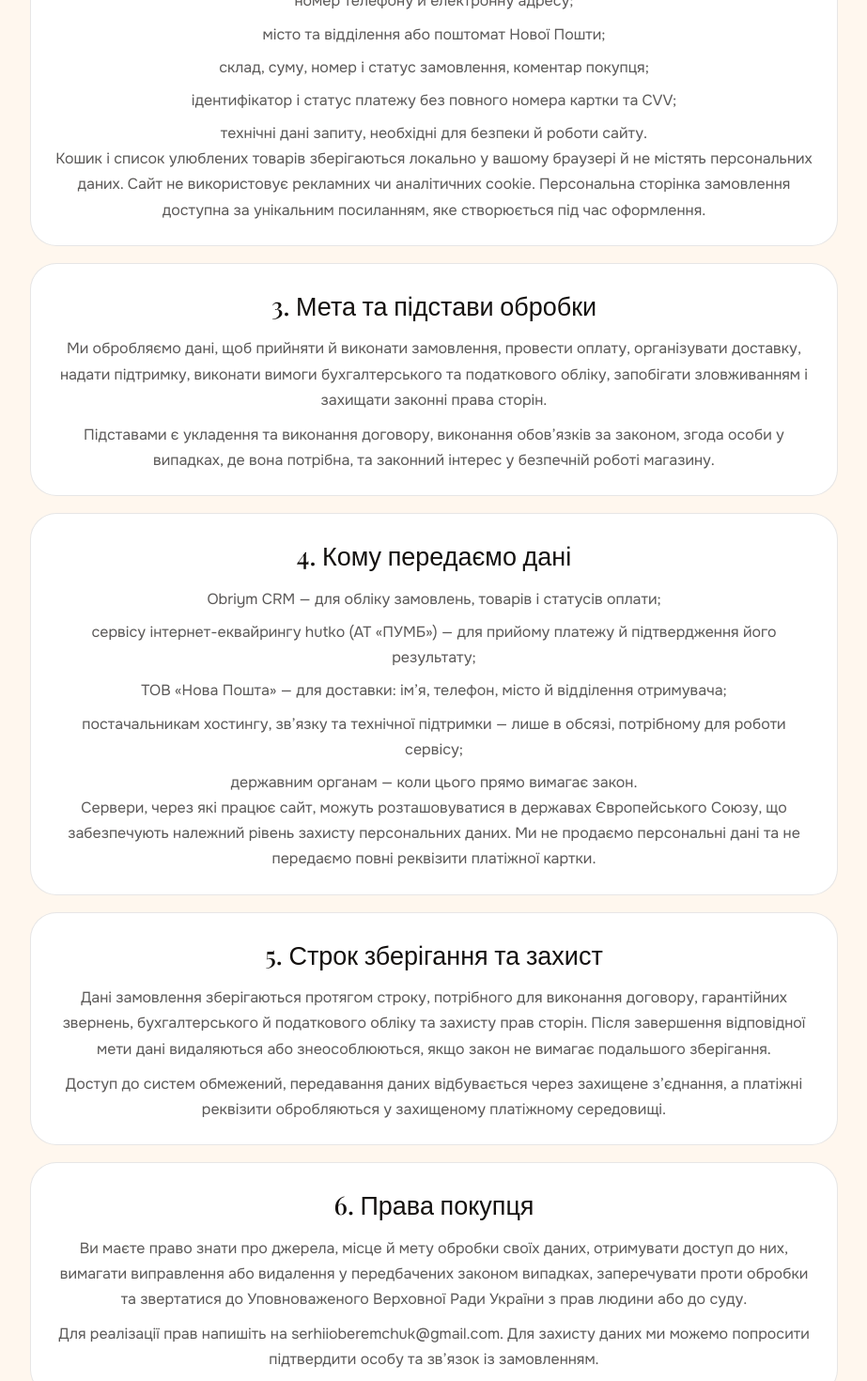
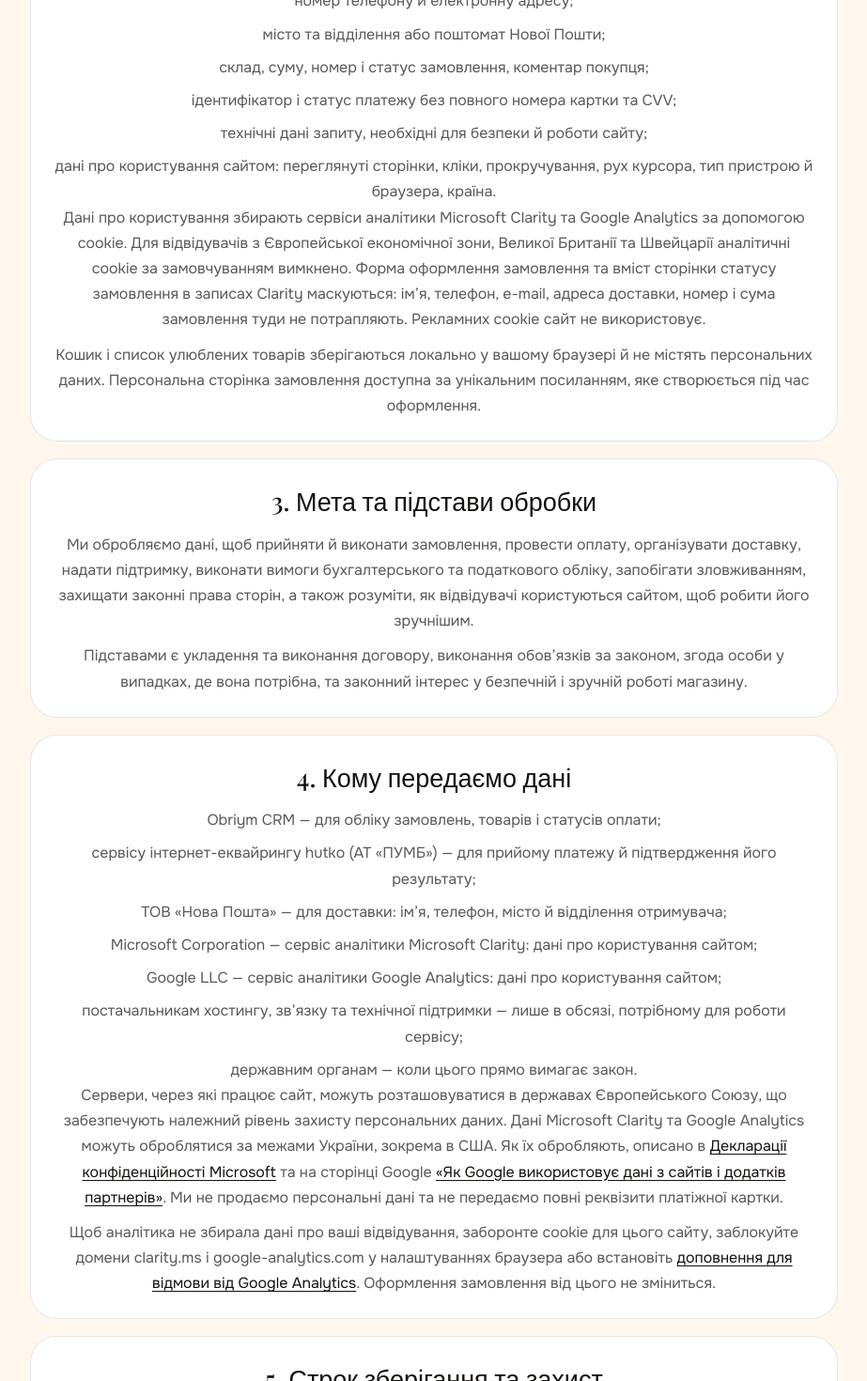
Before and after one commit to SerhiiOberemchuk/italino, a Next.js app: page /legal/privacy in a window 1280 px wide. Shown: the part 960-2430 px from the top of the page at 94% size, without its empty margins (178-1101 px from the left). Built offline with nearby package versions, Linux system fonts and the light colour scheme; no server answers; a web font is replaced by a local one.

Commit message:
analytics

```diff
--- a/package.json
+++ b/package.json
@@ -12,6 +12,8 @@
     "lint": "eslint"
   },
   "dependencies": {
+    "@microsoft/clarity": "1.0.2",
+    "@next/third-parties": "^16.3.5",
     "next": "16.3.5",
     "react": "19.2.8",
     "react-dom": "19.2.8",
--- a/src/app/layout.tsx
+++ b/src/app/layout.tsx
@@ -2,6 +2,9 @@
 import { Onest, Playfair_Display } from "next/font/google";
 // Глобальні стилі — до компонентів: їхні CSS-модулі мають перекривати глобальні.
 import "./globals.css";
+import Script from "next/script";
+import { Analytics } from "@/components/analytics/analytics";
+import { CONSENT_DEFAULTS_SCRIPT } from "@/components/analytics/consent-defaults";
 import { AnnouncementBar } from "@/components/layout/announcement-bar";
 import { SiteFooter } from "@/components/layout/site-footer";
 import { SiteHeader } from "@/components/layout/site-header";
@@ -75,6 +78,9 @@
       <body>
         <script type="application/ld+json" dangerouslySetInnerHTML={{ __html: JSON.stringify(storeJsonLd).replace(/</g, "\\u003c") }} />
         <StoreHydrator />
+        {/* Згода Google — до gtag('config'), тому beforeInteractive. */}
+        <Script id="ga-consent-default" strategy="beforeInteractive">{CONSENT_DEFAULTS_SCRIPT}</Script>
+        <Analytics host={publicSiteUrl().hostname.replace(/^www\./, "")} />
         <AnnouncementBar />
         <SiteHeader />
         {children}
--- a/src/app/legal/privacy/page.tsx
+++ b/src/app/legal/privacy/page.tsx
@@ -8,8 +8,10 @@
 /*
  * Стаття 12 Закону «Про захист персональних даних» вимагає повідомити, кому
  * передаються дані, — тому одержувачі названі поіменно, а не категоріями.
- * Якщо зміниться CRM, платіжний сервіс, перевізник чи хостинг, цей перелік
- * треба оновити разом із кодом.
+ * Якщо зміниться CRM, платіжний сервіс, перевізник, хостинг чи аналітика, цей
+ * перелік треба оновити разом із кодом. Умови Microsoft Clarity й Google Analytics
+ * (розділ 7) окремо вимагають розкрити їх використання й дати посилання на
+ * відповідні сторінки Microsoft і Google.
  */
 export default function Page() {
   return (
@@ -38,12 +40,20 @@
             <li>місто та відділення або поштомат Нової Пошти;</li>
             <li>склад, суму, номер і статус замовлення, коментар покупця;</li>
             <li>ідентифікатор і статус платежу без повного номера картки та CVV;</li>
-            <li>технічні дані запиту, необхідні для безпеки й роботи сайту.</li>
+            <li>технічні дані запиту, необхідні для безпеки й роботи сайту;</li>
+            <li>дані про користування сайтом: переглянуті сторінки, кліки, прокручування, рух курсора, тип пристрою й браузера, країна.</li>
           </ul>
           <p>
+            Дані про користування збирають сервіси аналітики Microsoft Clarity та Google Analytics за
+            допомогою cookie. Для відвідувачів з Європейської економічної зони, Великої Британії та Швейцарії
+            аналітичні cookie за замовчуванням вимкнено. Форма оформлення замовлення та вміст сторінки
+            статусу замовлення в записах Clarity маскуються: ім’я, телефон, e-mail, адреса доставки, номер
+            і сума замовлення туди не потрапляють. Рекламних cookie сайт не використовує.
+          </p>
+          <p>
             Кошик і список улюблених товарів зберігаються локально у вашому браузері й не містять персональних
-            даних. Сайт не використовує рекламних чи аналітичних cookie. Персональна сторінка замовлення
-            доступна за унікальним посиланням, яке створюється під час оформлення.
+            даних. Персональна сторінка замовлення доступна за унікальним посиланням, яке створюється під час
+            оформлення.
           </p>
         </section>
 
@@ -51,12 +61,13 @@
           <h2>3. Мета та підстави обробки</h2>
           <p>
             Ми обробляємо дані, щоб прийняти й виконати замовлення, провести оплату, організувати доставку,
-            надати підтримку, виконати вимоги бухгалтерського та податкового обліку, запобігати зловживанням
-            і захищати законні права сторін.
+            надати підтримку, виконати вимоги бухгалтерського та податкового обліку, запобігати зловживанням,
+            захищати законні права сторін, а також розуміти, як відвідувачі користуються сайтом, щоб робити
+            його зручнішим.
           </p>
           <p>
             Підставами є укладення та виконання договору, виконання обов’язків за законом, згода особи
-            у випадках, де вона потрібна, та законний інтерес у безпечній роботі магазину.
+            у випадках, де вона потрібна, та законний інтерес у безпечній і зручній роботі магазину.
           </p>
         </section>
 
@@ -66,13 +77,32 @@
             <li>Obriym CRM — для обліку замовлень, товарів і статусів оплати;</li>
             <li>сервісу інтернет-еквайрингу hutko (АТ «ПУМБ») — для прийому платежу й підтвердження його результату;</li>
             <li>ТОВ «Нова Пошта» — для доставки: ім’я, телефон, місто й відділення отримувача;</li>
+            <li>Microsoft Corporation — сервіс аналітики Microsoft Clarity: дані про користування сайтом;</li>
+            <li>Google LLC — сервіс аналітики Google Analytics: дані про користування сайтом;</li>
             <li>постачальникам хостингу, зв’язку та технічної підтримки — лише в обсязі, потрібному для роботи сервісу;</li>
             <li>державним органам — коли цього прямо вимагає закон.</li>
           </ul>
           <p>
             Сервери, через які працює сайт, можуть розташовуватися в державах Європейського Союзу, що
-            забезпечують належний рівень захисту персональних даних. Ми не продаємо персональні дані
-            та не передаємо повні реквізити платіжної картки.
+            забезпечують належний рівень захисту персональних даних. Дані Microsoft Clarity та Google
+            Analytics можуть оброблятися за межами України, зокрема в США. Як їх обробляють, описано
+            в{" "}
+            <a href="https://www.microsoft.com/privacy/privacystatement" target="_blank" rel="noopener">
+              Декларації конфіденційності Microsoft
+            </a>{" "}
+            та на сторінці Google{" "}
+            <a href="https://policies.google.com/technologies/partner-sites" target="_blank" rel="noopener">
+              «Як Google використовує дані з сайтів і додатків партнерів»
+            </a>
+            . Ми не продаємо персональні дані та не передаємо повні реквізити платіжної картки.
+          </p>
+          <p>
+            Щоб аналітика не збирала дані про ваші відвідування, заборонте cookie для цього сайту, заблокуйте
+            домени clarity.ms і google-analytics.com у налаштуваннях браузера або встановіть{" "}
+            <a href="https://tools.google.com/dlpage/gaoptout" target="_blank" rel="noopener">
+              доповнення для відмови від Google Analytics
+            </a>
+            . Оформлення замовлення від цього не зміниться.
           </p>
         </section>
 
--- a/src/components/catalog/buy-box.tsx
+++ b/src/components/catalog/buy-box.tsx
@@ -5,6 +5,7 @@
 import { useCartStore, useSkuInCart } from "@/lib/cart";
 import { formatPrice } from "@/lib/format";
 import type { CrmProduct } from "@/lib/crm/types";
+import { trackEvent } from "@/lib/analytics";
 import styles from "@/app/shop.module.css";
 
 const UNAVAILABLE = ["out_of_stock", "discontinued"];
@@ -25,6 +26,11 @@
 
   function addToCart() {
     if (!selected?.sku || selected.price === null) return;
+    trackEvent("add_to_cart", {
+      currency: selected.currency,
+      value: selected.price,
+      items: [{ item_id: selected.sku, item_name: selected.name, price: selected.price, quantity: 1 }],
+    });
     const key = selected.productGroupId ?? selected.id;
     addCartItem({
       productId: selected.id,
--- a/src/components/checkout/checkout-form.tsx
+++ b/src/components/checkout/checkout-form.tsx
@@ -10,6 +10,7 @@
 import { SHIPPING_METHODS } from "@/lib/shipping/methods";
 import { HUTKO_PAYMENT_KEY } from "@/lib/store";
 import { amountToFreeShipping, qualifiesForFreeShipping } from "@/lib/shipping/free-shipping";
+import { trackEvent } from "@/lib/analytics";
 import styles from "@/app/shop.module.css";
 
 type Props = {
@@ -37,6 +38,7 @@
 
   async function submit(event: React.FormEvent<HTMLFormElement>) {
     event.preventDefault();
+    trackEvent("checkout_submit");
     setPending(true);
     setError("");
     const values = Object.fromEntries(new FormData(event.currentTarget));
@@ -65,6 +67,7 @@
       });
       const result = await response.json() as CheckoutResult;
       if (!response.ok || !result.orderId) throw new Error(result.error ?? "Не вдалося створити замовлення.");
+      trackEvent("order_created", { currency: "UAH", value: total });
       clearCart();
       // Платіжне посилання далі бере сторінка замовлення з CRM — на випадок,
       // якщо покупець повернеться до неї з іншого пристрою чи вкладки.
@@ -85,7 +88,8 @@
   }
 
   return (
-    <form className={styles.checkoutLayout} onSubmit={submit}>
+    // Ім’я, телефон, e-mail і відділення не мають потрапляти в записи Clarity.
+    <form className={styles.checkoutLayout} onSubmit={submit} data-clarity-mask="True">
       <div className={styles.form}>
         <section className={styles.section}>
           <h2>1. Контакти</h2>
--- a/src/components/checkout/order-status.tsx
+++ b/src/components/checkout/order-status.tsx
@@ -89,7 +89,7 @@
       : "До сплати";
   const status = orderCopy[order.orderStatus];
   return (
-    <div className={styles.card}>
+    <div className={styles.card} data-clarity-mask="True">
       <div className={styles.topline}>
         <p className="eyebrow">Статус замовлення</p>
         <button className={styles.refresh} type="button" onClick={() => void refresh()} disabled={loading}>{loading ? "Оновлюємо…" : "Оновити"}</button>
```
Also changed, not shown: src/components/analytics/analytics.tsx (added, +36 -0 lines), src/components/analytics/consent-defaults.ts (added, +35 -0 lines), src/lib/analytics.ts (added, +36 -0 lines), 2 other files (tests, documents, lock files or other folders).
